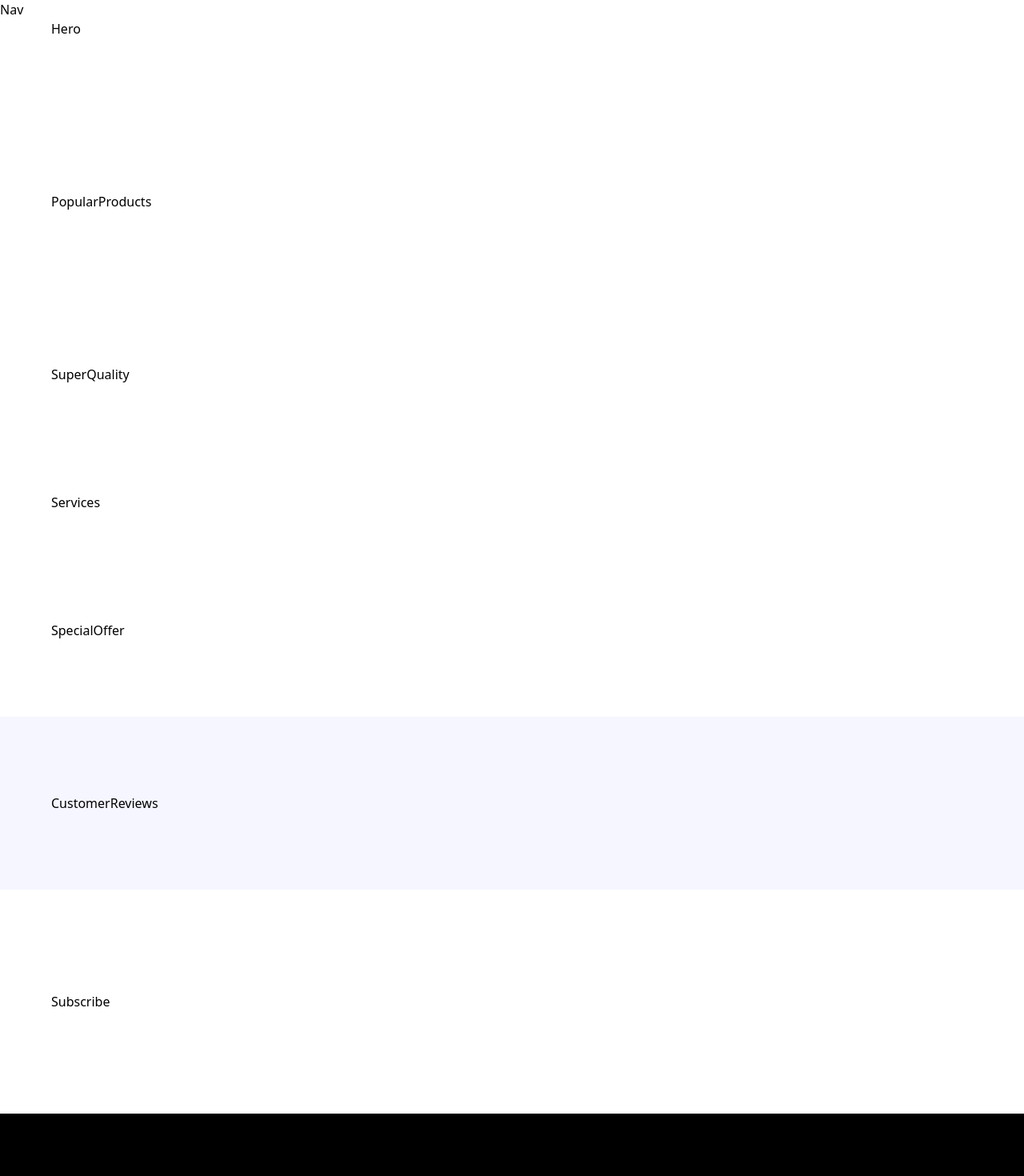
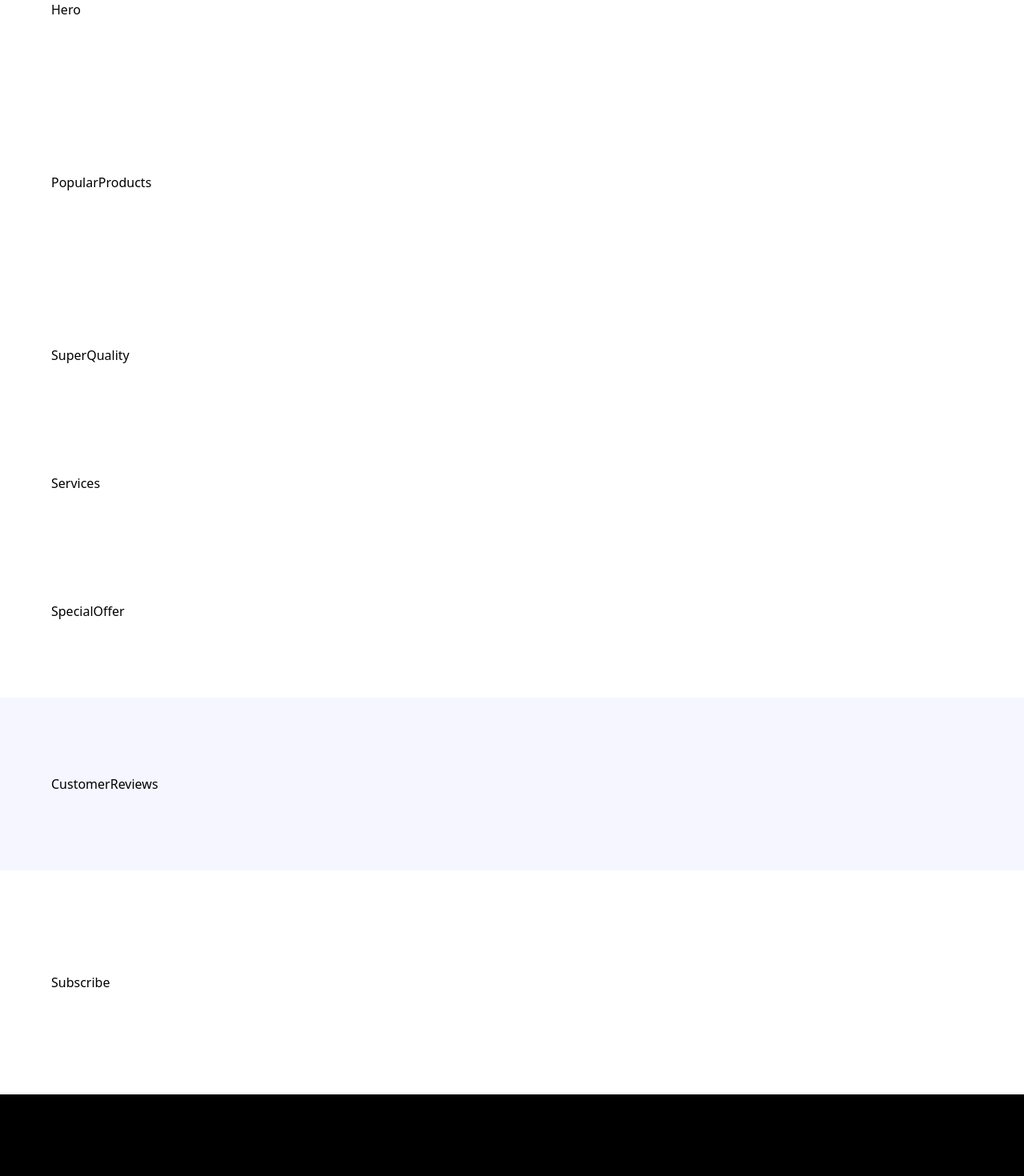
Before and after one commit to sa2kasov/landing-rolex-boutique, a React (Vite) app: page / in a window 1280 px wide. Shown: the top 1470 px of the page at 80% size. Built offline with nearby package versions, Linux system fonts and the light colour scheme; a web font is replaced by a local one.

Commit message:
"section" folder created
The structure of all necessary components has been created

```diff
--- a/src/App.jsx
+++ b/src/App.jsx
@@ -1,29 +1,33 @@
+import {
+  Hero, PopularProducts, SuperQuality, Services, SpecialOffer, CustomerReviews, Subscribe, Footer
+} from './sections'
+
 const App = () => (
   <main className="relative">
-    Nav
+    {/*<Nav />*/}
     <section className="xl:padding-l wide:padding-r padding-b">
-      Hero
+      <Hero />
     </section>
     <section className="padding">
-      PopularProducts
+      <PopularProducts />
     </section>
     <section className="padding">
-      SuperQuality
+      <SuperQuality />
     </section>
     <section className="padding-x py-10">
-      Services
+      <Services />
     </section>
     <section className="padding">
-      SpecialOffer
+      <SpecialOffer />
     </section>
     <section className="padding bg-pale-blue">
-      CustomerReviews
+      <CustomerReviews />
     </section>
     <section className="padding-x sm:py-32 py-16 w-full">
-      Subscribe
+      <Subscribe />
     </section>
     <section className="padding-x padding-t pb-8 bg-black">
-      Footer
+      <Footer />
     </section>
   </main>
 )
--- /dev/null
+++ b/src/sections/CustomerReviews.jsx
@@ -0,0 +1,7 @@
+const CustomerReviews = () => {
+  return (
+    <div>CustomerReviews</div>
+  )
+}
+
+export default CustomerReviews
--- /dev/null
+++ b/src/sections/Footer.jsx
@@ -0,0 +1,7 @@
+const Footer = () => {
+  return (
+    <div>Footer</div>
+  )
+}
+
+export default Footer
--- /dev/null
+++ b/src/sections/Hero.jsx
@@ -0,0 +1,6 @@
+const Hero = () => {
+  return (
+    <div>Hero</div>
+  )
+}
+export default Hero
--- /dev/null
+++ b/src/sections/PopularProducts.jsx
@@ -0,0 +1,7 @@
+const PopularProducts = () => {
+  return (
+    <div>PopularProducts</div>
+  )
+}
+
+export default PopularProducts
--- /dev/null
+++ b/src/sections/Services.jsx
@@ -0,0 +1,7 @@
+const Services = () => {
+  return (
+    <div>Services</div>
+  )
+}
+
+export default Services
--- /dev/null
+++ b/src/sections/SpecialOffer.jsx
@@ -0,0 +1,7 @@
+const SpecialOffer = () => {
+  return (
+    <div>SpecialOffer</div>
+  )
+}
+
+export default SpecialOffer
--- /dev/null
+++ b/src/sections/Subscribe.jsx
@@ -0,0 +1,7 @@
+const Subscribe = () => {
+  return (
+    <div>Subscribe</div>
+  )
+}
+
+export default Subscribe
--- /dev/null
+++ b/src/sections/SuperQuality.jsx
@@ -0,0 +1,7 @@
+const SuperQuality = () => {
+  return (
+    <div>SuperQuality</div>
+  )
+}
+
+export default SuperQuality
--- /dev/null
+++ b/src/sections/index.js
@@ -0,0 +1,12 @@
+import Hero from './Hero'
+import PopularProducts from './PopularProducts'
+import SuperQuality from './SuperQuality'
+import Services from './Services'
+import SpecialOffer from './SpecialOffer'
+import CustomerReviews from './CustomerReviews'
+import Subscribe from './Subscribe'
+import Footer from './Footer'
+
+export {
+  Hero, PopularProducts, SuperQuality, Services, SpecialOffer, CustomerReviews, Subscribe, Footer
+}
```
Also changed, not shown: public/safari-pinned-tab.svg, 1 other file (tests, documents, lock files or other folders).
